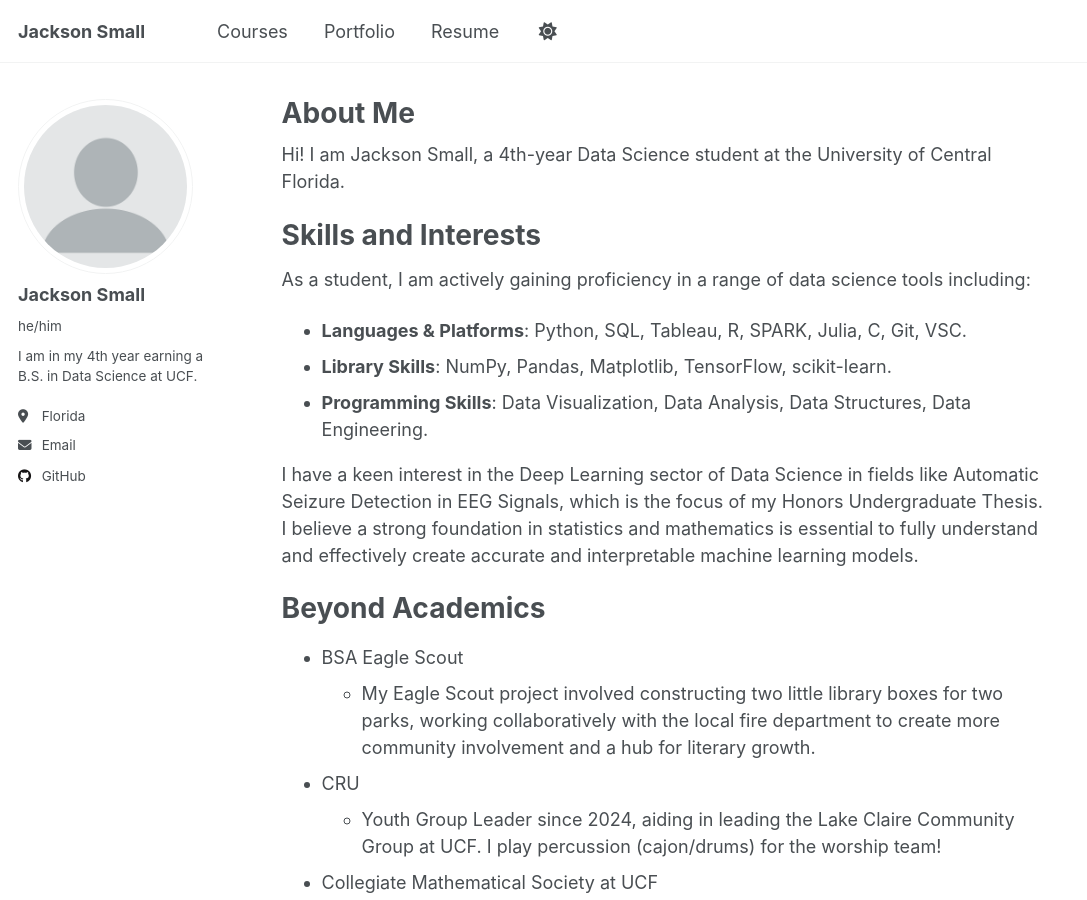
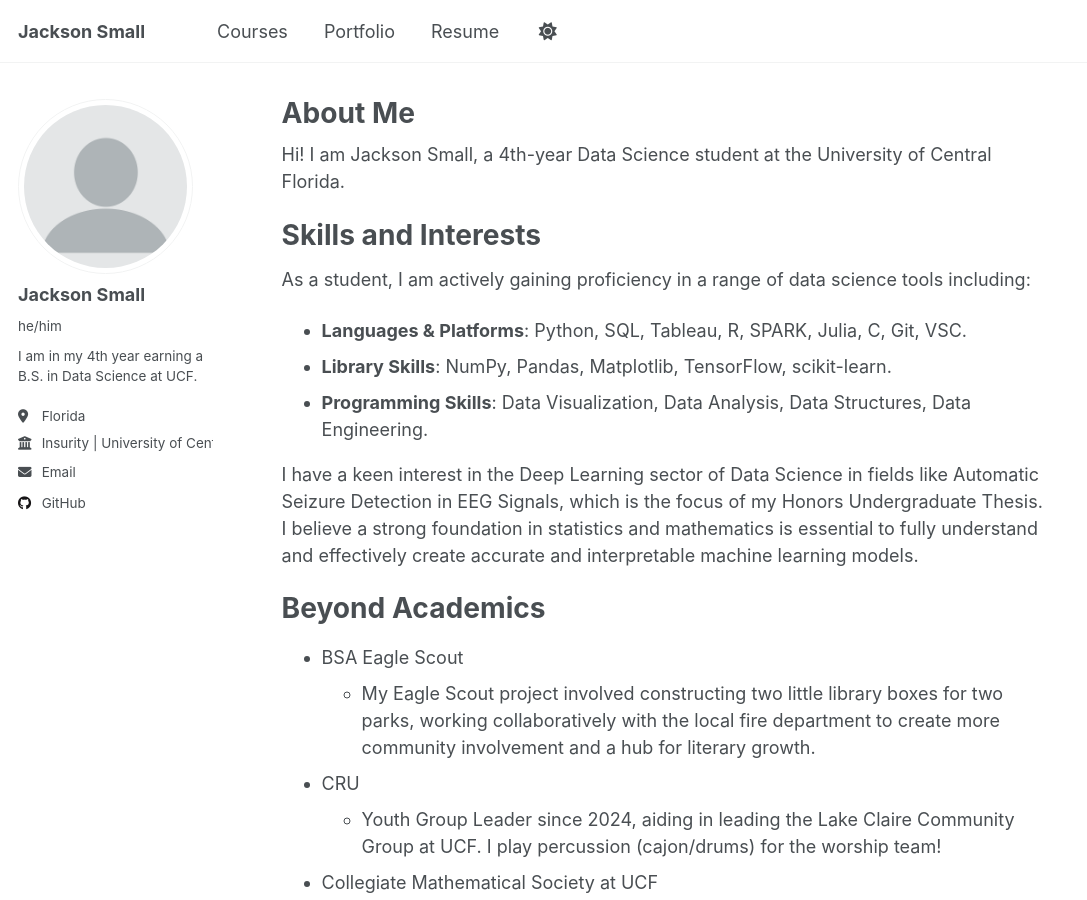
Before and after one commit to jacksonSmall/jacksonSmall.github.io, a Jekyll site: the page built from _pages/about.md, in a window 1280 px wide and 900 px high. Shown: the whole window, without its empty margins (0-1087 px from the left). Built offline with Jekyll 4.4.1, drawn with Linux system fonts in a browser that asks for light colours; a script that is not in the unit is left out.

Commit message:
Update employer information in config file

```diff
--- a/_config.yml
+++ b/_config.yml
@@ -27,7 +27,7 @@ author:
   pronouns         : "he/him"
   bio              : "I am in my 4th year earning a B.S. in Data Science at UCF."
   location         : "Florida"
-  employer         : # "Red Brick University"
+  employer         : "Insurity | University of Central Florida"
   uri              : # URL
   email            : "jacksonSmall@ucf.edu"
 
```
